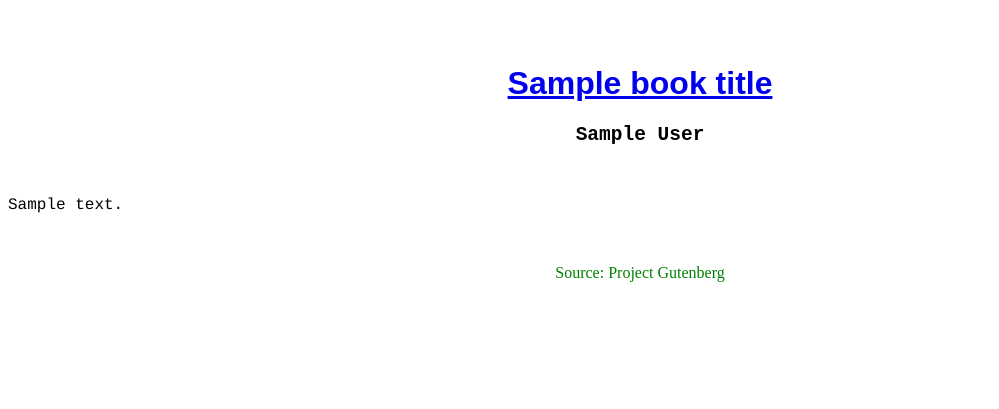
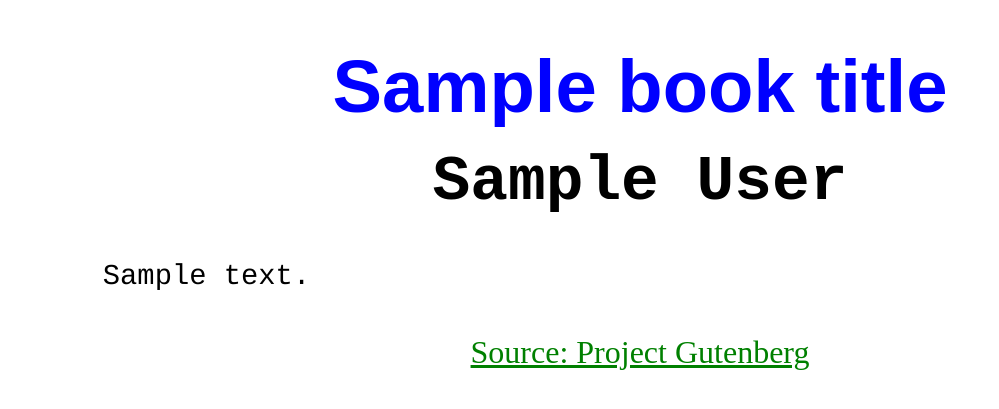
Before and after one commit to stackz-bueller/Random-Book-Excerpts, a Flask app: template template/excerpt-v2.html in a window 1280 px wide. Shown: the top 409 px of the page, without its empty margins (0-999 px from the left). Run offline with Flask 2, Linux system fonts and the light colour scheme; the template is opened without the code that fills it: most values are stand-ins (such as "Sample title", 1, 10 or a date in 2020).

Commit message:
Dynamic Font Sizing

```diff
--- a/template/excerpt-v2.html
+++ b/template/excerpt-v2.html
@@ -1,22 +1,61 @@
 <!DOCTYPE html>
 <html>
+
 <head>
+	<style>
+		.hyper_style {
+			color: green;
+			font-size: 200%;
+		}
+
+		.title_style {
+			color: blue;
+			font-family: 'alpha geometrique', fantasy;
+			text-align: center;
+			max-width: 80%;
+			margin: 0 auto;
+			font-size: calc((45vw - 3.5rem) / 7);
+		}
+
+		.author_style {
+			font-family: monospace;
+			text-align: center;
+			max-width: 70%;
+			margin: 0 auto;
+			font-size: calc((40vw - 4.5rem) / 7);
+		}
+
+		.text_style {
+			font-family: courier;
+			font-size: 180%;
+			text-align: justify;
+			max-width: 85%;
+			margin: 0 auto;
+			overflow: visible;
+			line-height: 1.6;
+		}
+	</style>
 	<title>Random Excerpts</title>
 </head>
-    <br><br>
+<br>
+  <br>
   <body>
-        <h1 style="color:blue; font-family:'alpha geometrique', fantasy; text-align:center">
-          <a href={{book_link}}>{{book_title}}</a></h1>
-
-        <h2 style="font-family:monospace; text-align: center">{{book_author}}</h2><br>
+    <h1 class='title_style'>{{book_title}}</h1>
+    <br>
+    <h2 class='author_style'>{{book_author}}</h2>
 
     <div>
-            <p style="font-family:courier">{{book_text}}</p>
-        </div><br>
+      <br><br>
+      <article>
+        <p class='text_style'>{{book_text}}</p>
+      </article><br>
+    </div>
 
     <footer>
-          <p style="color:green; text-align:center">
+      <p style='text-align:center'>
+        <a class='hyper_style' href={{book_link}}>
           Source: Project Gutenberg
+        </a>
       </p>
     </footer>
   </body>
```
Also changed, not shown: main.py (+31 -12 lines). Lines whose indentation alone changed are shown as unchanged.
